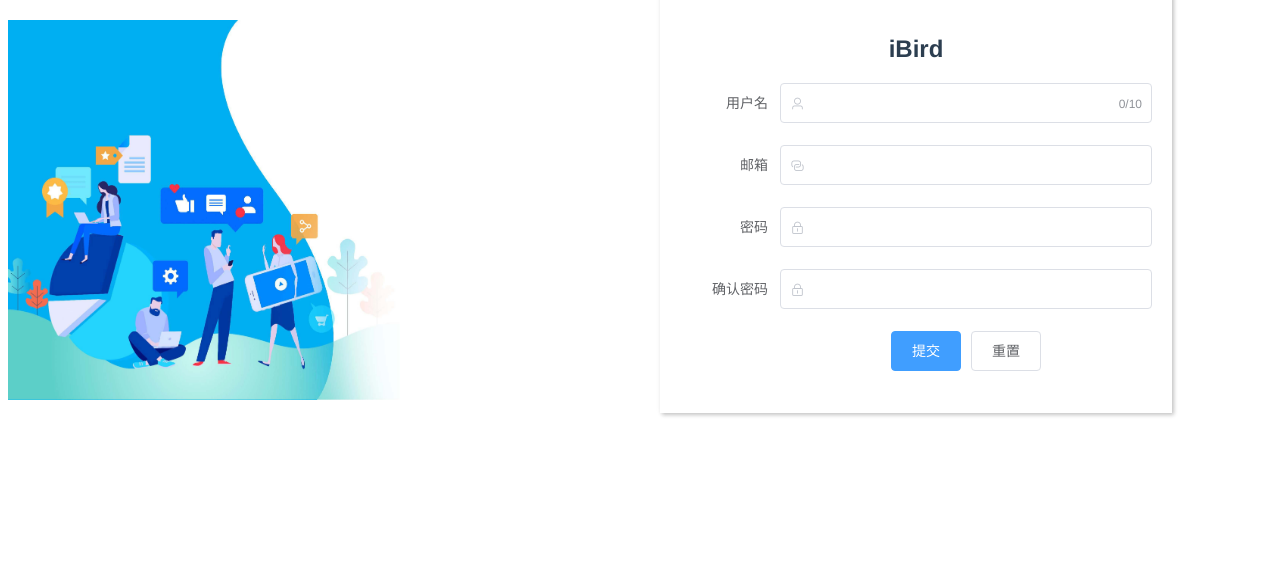
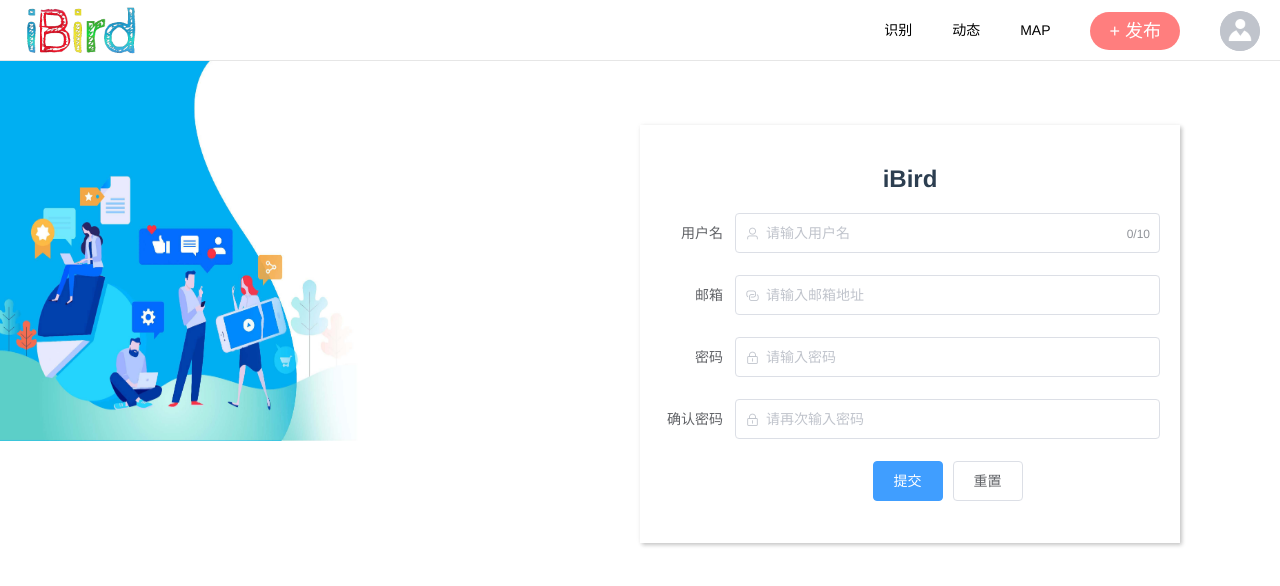
Before and after one commit to OUC-iBird/iBird_Front_End, a Vue app: page /register in a window 1280 px wide. Shown: the top 586 px of the page. Built offline with nearby package versions, Linux system fonts and the light colour scheme.

Commit message:
fix: 修复注册登录验证提示与内容各种不同步的bug
Signed-off-by: Kappa9 <893387721@qq.com>

```diff
--- a/src/App.vue
+++ b/src/App.vue
@@ -11,12 +11,15 @@ export default {
 </script>
 
 <style>
+body{
+  margin: 0;
+}
 #app {
   font-family: 'Avenir', Helvetica, Arial, sans-serif;
   -webkit-font-smoothing: antialiased;
   -moz-osx-font-smoothing: grayscale;
   text-align: center;
   color: #2c3e50;
-  margin-top: 20px;
 }
+
 </style>
--- a/src/views/Login.vue
+++ b/src/views/Login.vue
@@ -1,35 +1,40 @@
 <template>
+  <div>
+    <ibird-nav/>
     <el-container>
       <el-aside width="50%">
         <el-image
           :src="src"
-    style="width: 90%; height: 380px;"
+          style="width: 90%; height: 380px; float: left"
         >
-
         </el-image>
       </el-aside>
-  <el-main>
+      <el-main class="form-card">
         <h1> iBird </h1>
-
-    <el-form ref="login_form" :model="login_form" label-width="40px" label-position="left">
-        <el-form-item label="姓名">
+        <el-form :model="loginForm" status-icon :rules="rules" ref="loginForm" label-width="15%">
+          <el-form-item label="用户名" prop="username">
             <el-input
               placeholder="请输入用户名"
               prefix-icon="el-icon-user"
-            v-model="login_form.username"
+              maxlength="10"
+              v-model="loginForm.username"
             />
           </el-form-item>
-        <el-form-item label="密码">
+          <el-form-item label="密码" prop="password">
             <el-input
+              type="password"
               placeholder="请输入密码"
               prefix-icon="el-icon-lock"
-          v-model="login_form.password"
-          show-password />
+              v-model="loginForm.password"
+              autocomplete="off"
+              show-password
+            />
           </el-form-item>
           <el-button
             :loading="false"
             class="login-btn"
             type="primary"
+            @click="submitForm('loginForm')"
           >
             登录
           </el-button>
@@ -42,32 +47,69 @@
         </el-form>
       </el-main>
     </el-container>
+  </div>
 </template>
 
 <script>
+import NavBar from "../components/navbar";
+
 export default {
+  components: {
+    "ibird-nav": NavBar
+  },
   data() {
+    var validatePass = (rule, value, callback) => {
+      if (!value) {
+        callback(new Error('请输入密码'));
+      } else {
+        callback();
+      }
+    };
+    var validateName = (rule, value, callback) => {
+      if (!value) {
+        callback(new Error("请输入用户名"));
+      } else {
+        callback();
+      }
+    };
     return {
       src: '../static/img/background.jpg',
-        login_form: {
-          password: "",
-          username: ""
-        }
+      loginForm: {
+        password: '',
+        username: ''
+      },
+      rules: {
+        username: [
+          {validator: validateName, trigger: 'blur'}
+        ],
+        password: [
+          {validator: validatePass, trigger: 'blur'}
+        ],
+      },
     }
   },
+
   methods: {
-    onSubmit () {
-      console.log('submit!')
+    //提交
+    submitForm(formName) {
+      this.$refs[formName].validate((valid) => {
+        if (valid) {
+          alert('submit!');
+        } else {
+          console.log('error submit!!');
+          return false;
         }
+      });
+    },
   }
 }
 </script>
 
 <style scoped>
 .el-main {
-  height: 80%;
+  /*height: 80%;*/
   margin-top: 5%;
-  box-shadow: 0 2px 4px rgba(0, 0, 0, .12), 0 0 6px rgba(0, 0, 0, .04);
+  box-shadow: 2px 2px 4px rgba(0, 0, 0, .22), 0 0 6px rgba(0, 0, 0, .04);
   margin-right: 100px;
 }
 
--- a/src/views/Register.vue
+++ b/src/views/Register.vue
@@ -1,9 +1,11 @@
 <template>
+  <div>
+    <ibird-nav/>
     <el-container>
       <el-aside width="50%">
         <el-image
           :src="src"
-    style="width: 100%; height: 380px;"
+          style="width: 90%; height: 380px; float: left"
         >
         </el-image>
       </el-aside>
@@ -14,42 +16,44 @@
           status-icon
           :rules="rules"
           ref="registerForm"
-      label-width="100px">
-      <el-form-item label="用户名" prop="checkName">
+          label-width="15%">
+          <el-form-item label="用户名" prop="username">
             <el-input
               v-model="registerForm.username"
+              placeholder="请输入用户名"
               prefix-icon="el-icon-user"
               maxlength="10"
-        show-word-limit>
-        </el-input>
+              show-word-limit
+            />
           </el-form-item>
 
-      <el-form-item label="邮箱">
+          <el-form-item label="邮箱" prop="email">
             <el-input
               v-model="registerForm.email"
+              placeholder="请输入邮箱地址"
               prefix-icon="el-icon-connection"
-        >
-        </el-input>
+            />
           </el-form-item>
 
-      <el-form-item label="密码" prop="pass">
+          <el-form-item label="密码" prop="password">
             <el-input
               type="password"
+              placeholder="请输入密码"
               prefix-icon="el-icon-lock"
-        v-model="registerForm.pass"
+              v-model="registerForm.password"
               autocomplete="off"
               show-password
-        >
-        </el-input>
+            />
           </el-form-item>
           <el-form-item label="确认密码" prop="checkPass">
             <el-input
               type="password"
+              placeholder="请再次输入密码"
               v-model="registerForm.checkPass"
               prefix-icon="el-icon-lock"
               autocomplete="off"
-        show-password>
-        </el-input>
+              show-password
+            />
           </el-form-item>
           <el-form-item>
             <el-button type="primary" @click="submitForm('registerForm')">提交</el-button>
@@ -59,14 +63,20 @@
         </el-form>
       </el-main>
     </el-container>
+  </div>
 </template>
 
 
 <script>
+import NavBar from "../components/navbar";
+
 export default {
+  components: {
+    "ibird-nav": NavBar
+  },
   data() {
     var validatePass = (rule, value, callback) => {
-        if (value === '') {
+      if (!value) {
         callback(new Error('请输入密码'));
       } else {
         if (this.registerForm.checkPass !== '') {
@@ -76,7 +86,7 @@
       }
     };
     var validatePass2 = (rule, value, callback) => {
-        if (value === '') {
+      if (!value) {
         callback(new Error('请再次输入密码'));
       } else if (value !== this.registerForm.pass) {
         callback(new Error('两次输入密码不一致!'));
@@ -85,27 +95,44 @@
       }
     };
     var validateName = (rule, value, callback) => {
-        if (value === ''){
+      if (!value) {
         callback(new Error("请输入用户名"));
+      } else {
+        callback();
+      }
+    };
+    var validateEmail = (rule, value, callback) => {
+      if (!value) {
+        callback(new Error("请输入邮箱地址"));
+      } else {
+        var regex = /^([0-9A-Za-z\-_.]+)@([0-9a-z]+\.[a-z]{2,3}(\.[a-z]{2})?)$/g;
+        if (!regex.test(value)) {
+          callback(new Error("请输入有效的邮箱地址"));
+        } else {
+          callback();
+        }
       }
     };
     return {
       src: '../static/img/background.jpg',
       registerForm: {
-          pass: '',
+        username: '',
+        password: '',
         checkPass: '',
-          username: '',
         email: '',
       },
       rules: {
-          checkName: [
-            { validator: validateName, trigger: 'blur' }
+        username: [
+          {validator: validateName, trigger: 'blur'}
         ],
-          pass: [
-            { validator: validatePass, trigger: 'blur' }
+        password: [
+          {validator: validatePass, trigger: 'blur'}
         ],
         checkPass: [
-            { validator: validatePass2, trigger: 'blur' }
+          {validator: validatePass2, trigger: 'blur'}
+        ],
+        email: [
+          {validator: validateEmail, trigger: 'blur'}
         ],
       },
     };
@@ -131,10 +158,9 @@
 
 <style scoped>
 .el-main {
+  margin-top: 5%;
   box-shadow: 2px 2px 4px rgba(0, 0, 0, .22), 0 0 6px rgba(0, 0, 0, .04);
-  margin-left: 20px;
   margin-right: 100px;
   /* height: 80%; */
-  margin-top: -2%;
 }
 </style>>
```
Also changed, not shown: 1 other file (tests, documents, lock files or other folders). Lines whose indentation alone changed are shown as unchanged.
